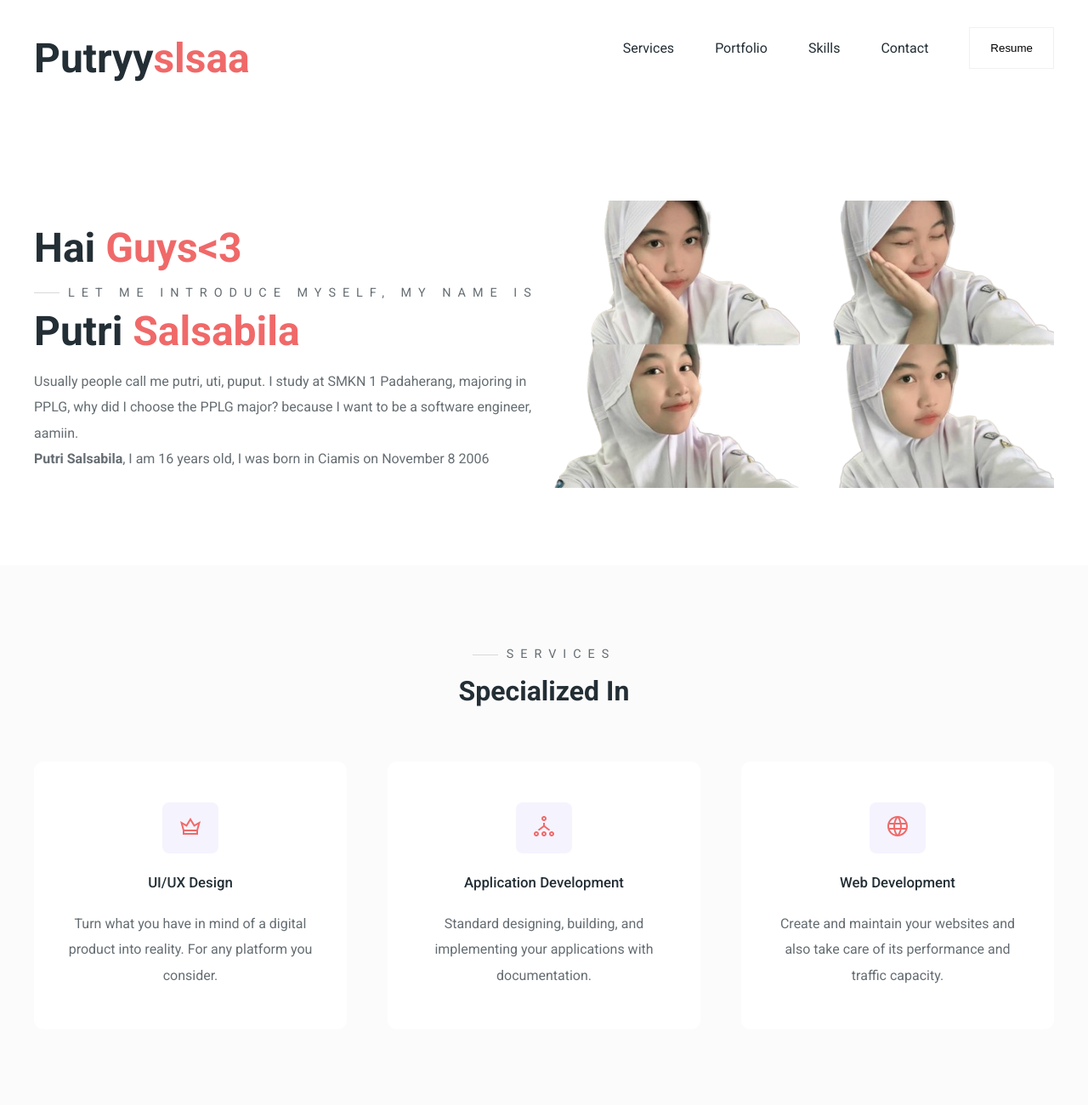
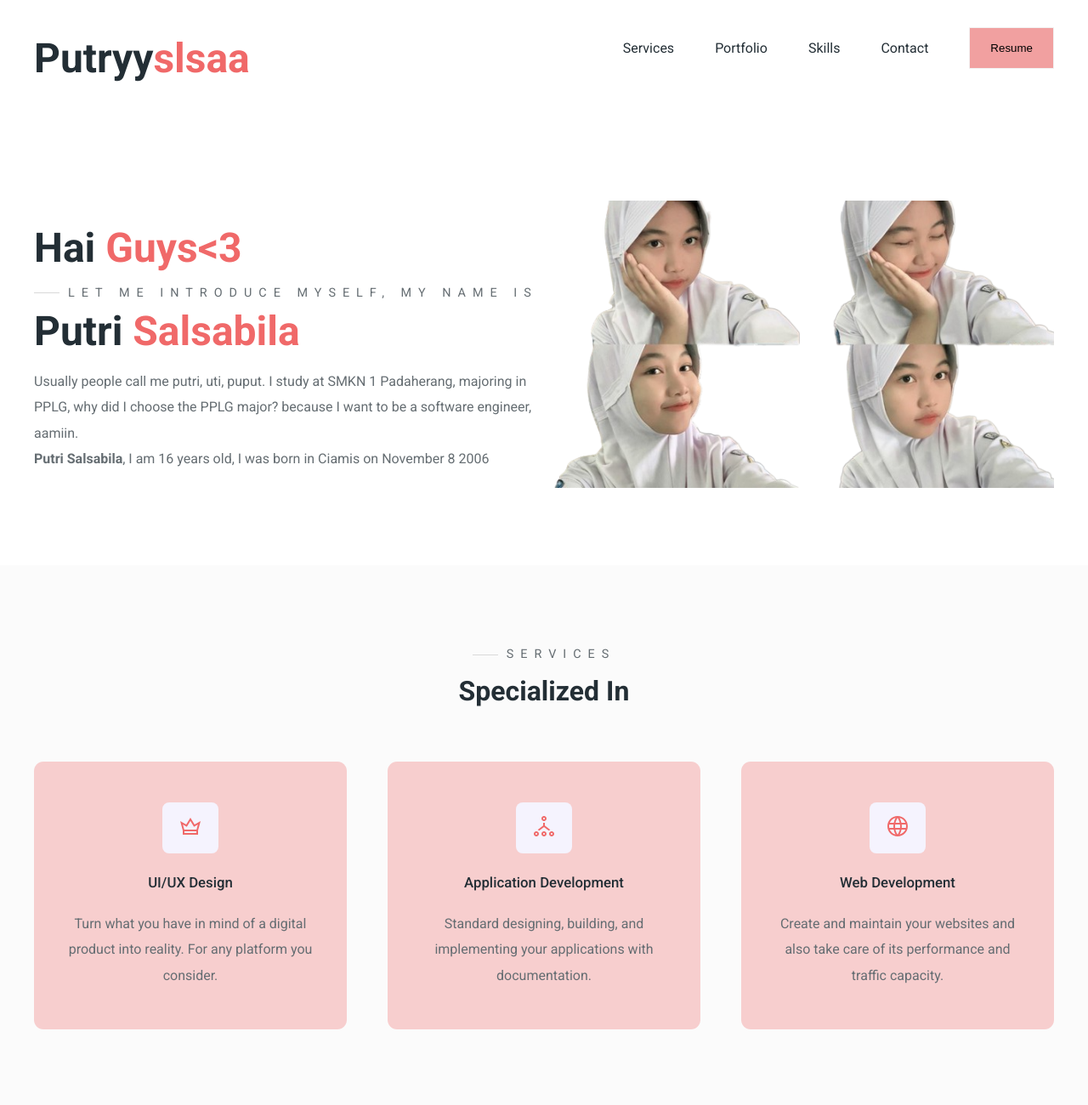
Before and after one commit to putri-s8/putri-s8.github.io, a plain HTML site: page index.html in a window 1280 px wide. Shown: the top 1300 px of the page at 85% size. Drawn offline with Linux system fonts and the light colour scheme.

Commit message:
Update style.css

```diff
--- a/styles/style.css
+++ b/styles/style.css
@@ -10,7 +10,7 @@
   --lineColor: #d9d9d9;
   /* untuk line di pre-title */
 
-  --primaryBackgroundColor: #fff;
+  --primaryBackgroundColor: rgb(247, 206, 206);
   --secondaryBackgroundColor: #fbfbfb;
   --thirdBackgroundColor: #f5f3fe;
 
@@ -79,7 +79,7 @@ a {
 /* Buttons */
 .btn {
   padding: 1rem 1.5rem;
-  background: white;
+  background: rgb(241, 160, 160);
   border: 1.5px solid var(--borderColor);
   cursor: pointer;
   transition: 0.2s ease-in-out;
```
